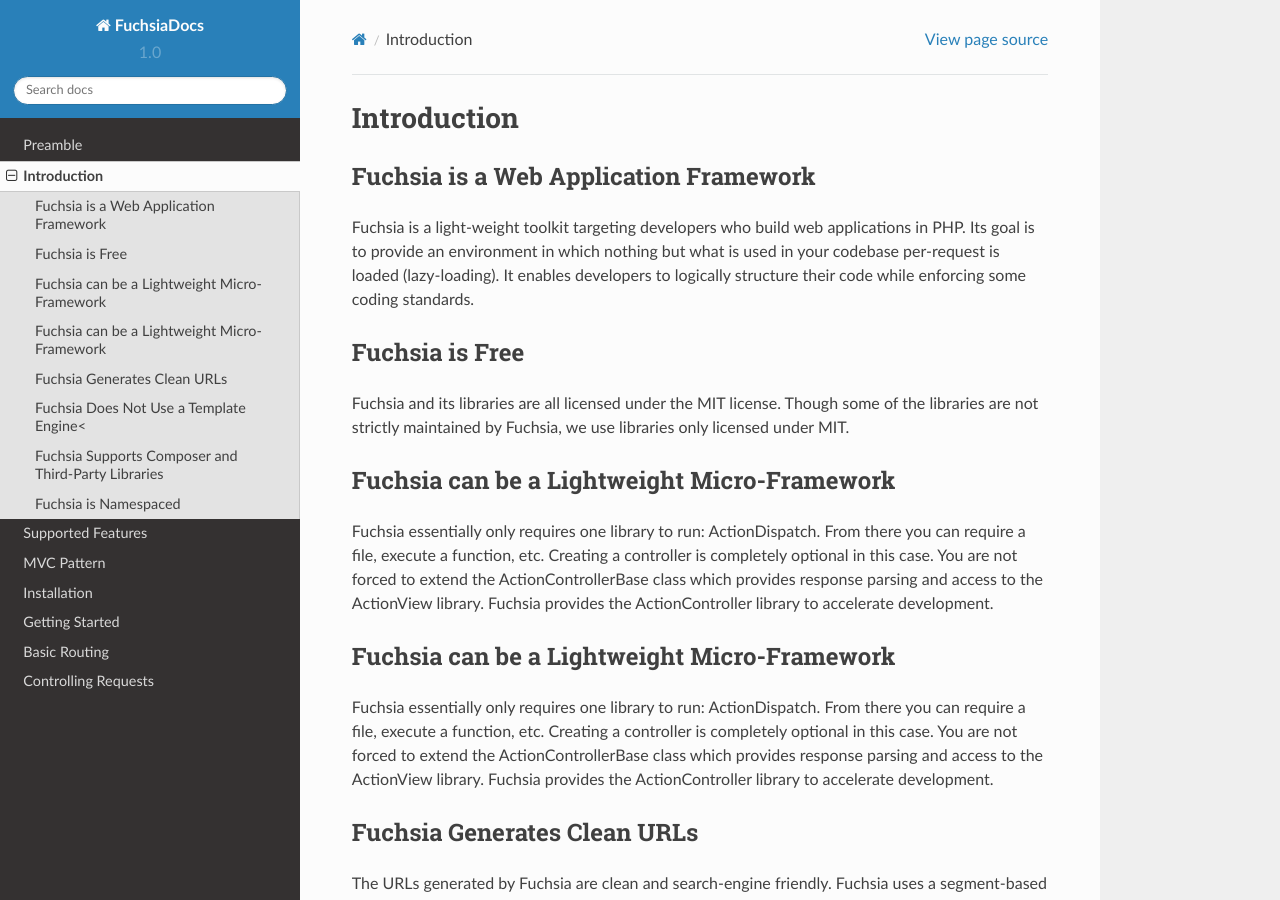
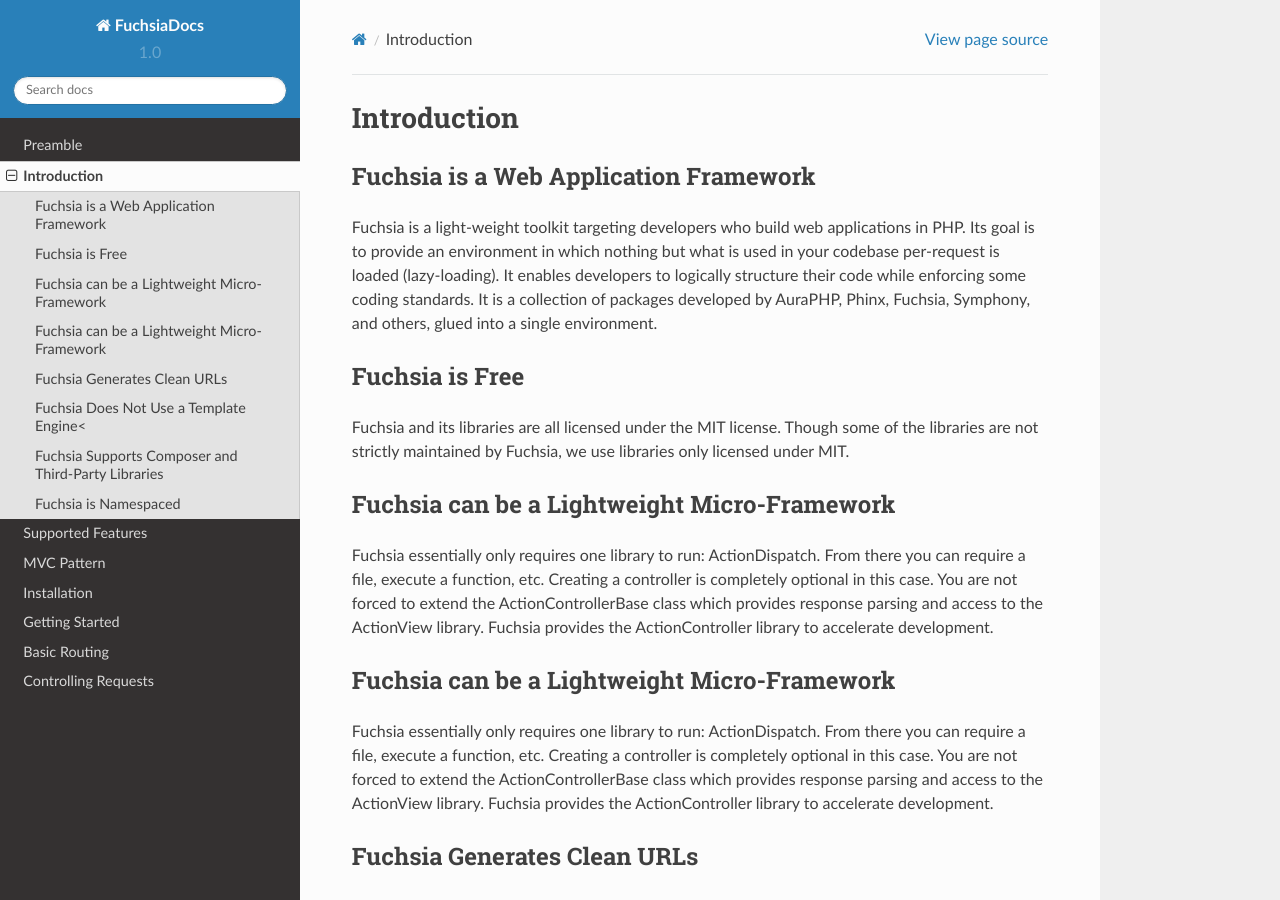
Before and after one commit to FuchsiaIO/Docs, a Sphinx documentation site: the page built from source/introduction.rst, in a window 1280 px wide and 900 px high. Built offline with Sphinx 7.4.7 and the Read the Docs theme 2.0.0, drawn with Linux system fonts in a browser that asks for light colours.

Commit message:
Update docs

```diff
--- a/source/features.rst
+++ b/source/features.rst
@@ -27,3 +27,7 @@ ActiveSupport
 ------------------
 * BaseDecorator Implementation
 * Much more under development!
+
+Migrations
+------------------
+* Database migrations by Phinx
--- a/source/introduction.rst
+++ b/source/introduction.rst
@@ -8,7 +8,7 @@ Introduction
 Fuchsia is a Web Application Framework
 ------------------
 
-Fuchsia is a light-weight toolkit targeting developers who build web applications in PHP. Its goal is to provide an environment in which nothing but what is used in your codebase per-request is loaded (lazy-loading). It enables developers to logically structure their code while enforcing some coding standards.
+Fuchsia is a light-weight toolkit targeting developers who build web applications in PHP. Its goal is to provide an environment in which nothing but what is used in your codebase per-request is loaded (lazy-loading). It enables developers to logically structure their code while enforcing some coding standards. It is a collection of packages developed by AuraPHP, Phinx, Fuchsia, Symphony, and others, glued into a single environment.
 
 Fuchsia is Free
 ------------------
```
